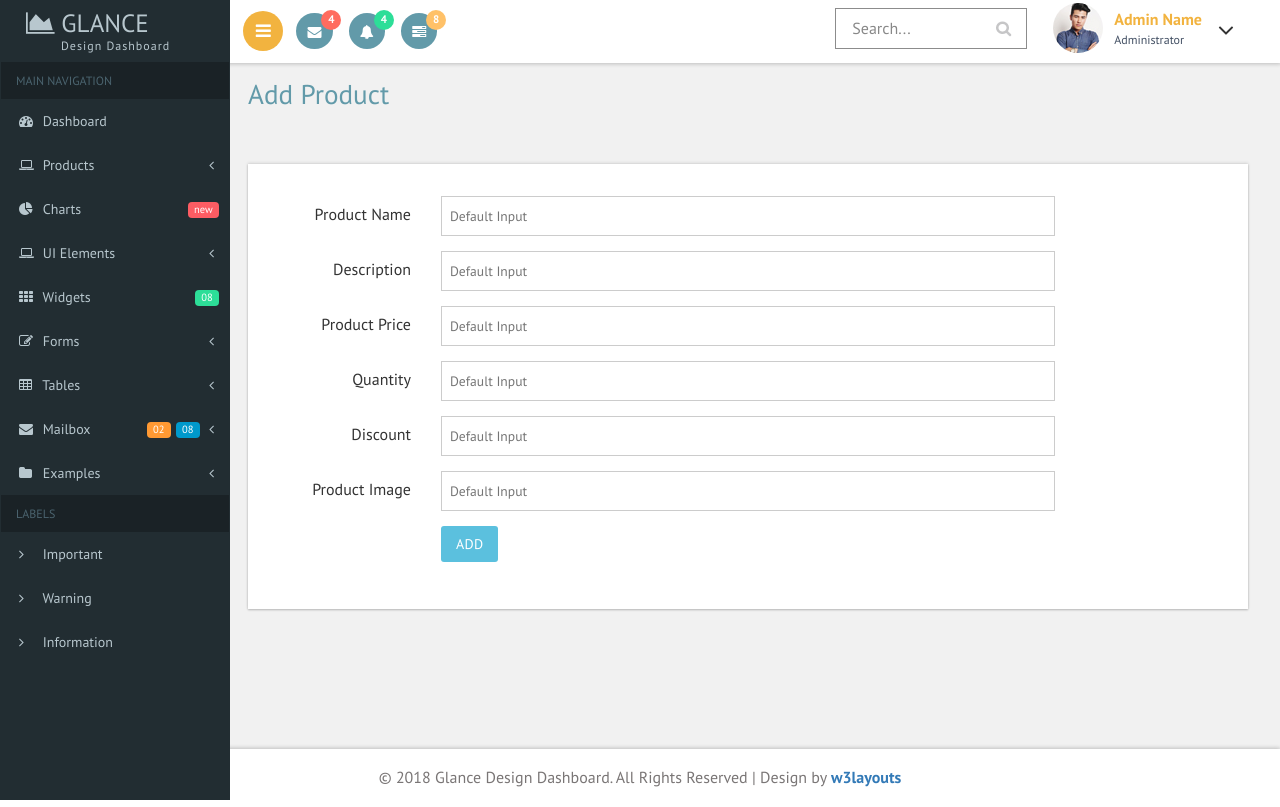
After one commit to ankitpatelcs/KrupaliBatch, a Django app: template Django/seller/templates/seller-addproduct.html in a window 1280 px wide. The commit adds this page. Run offline with Django 4.2, Linux system fonts and the light colour scheme; the template is opened without the code that fills it, so the values that code supplies are empty; some libraries are stand-ins or nearby versions.

Commit message:
add prod

```diff
--- a/Django/seller/admin.py
+++ b/Django/seller/admin.py
@@ -1,8 +1,12 @@
 from django.contrib import admin
 
-from seller.models import Seller
+from seller.models import *
 
 # Register your models here.
 @admin.register(Seller)
 class UserAdmin(admin.ModelAdmin):
     list_display=['name','email','mobile','password','pic']
+
+@admin.register(Product)
+class UserAdmin(admin.ModelAdmin):
+    list_display= ['name','des','price','quantity','discount','pic','seller','discountedprice']
--- /dev/null
+++ b/Django/seller/templates/seller-addproduct.html
@@ -0,0 +1,58 @@
+{% extends 'seller-header.html' %}
+{% load static %}
+
+{% block content %}
+<div class="forms">
+    <h2 class="title1">Add Product</h2>
+    <div class="row">
+        <div class="form-three widget-shadow">
+            <form class="form-horizontal" method="post">
+                {% csrf_token %}
+                <div class="form-group">
+                    <label for="focusedinput" class="col-sm-2 control-label">Product Name</label>
+                    <div class="col-sm-8">
+                        <input type="text" class="form-control1" id="focusedinput" name="pname" placeholder="Default Input">
+                    </div>
+                </div>
+                <div class="form-group">
+                    <label for="focusedinput" class="col-sm-2 control-label">Description</label>
+                    <div class="col-sm-8">
+                        <input type="text" class="form-control1" id="focusedinput" name="desc" placeholder="Default Input">
+                    </div>
+                </div>
+                <div class="form-group">
+                    <label for="focusedinput" class="col-sm-2 control-label">Product Price</label>
+                    <div class="col-sm-8">
+                        <input type="text" class="form-control1" id="focusedinput" name="price" placeholder="Default Input">
+                    </div>
+                </div>
+                <div class="form-group">
+                    <label for="focusedinput" class="col-sm-2 control-label">Quantity</label>
+                    <div class="col-sm-8">
+                        <input type="text" class="form-control1" id="focusedinput" name="quantity" placeholder="Default Input">
+                    </div>
+                </div>
+                <div class="form-group">
+                    <label for="focusedinput" class="col-sm-2 control-label">Discount</label>
+                    <div class="col-sm-8">
+                        <input type="text" class="form-control1" id="focusedinput" name="discount" placeholder="Default Input">
+                    </div>
+                </div>
+                <div class="form-group">
+                    <label for="focusedinput" class="col-sm-2 control-label">Product Image</label>
+                    <div class="col-sm-8">
+                        <input type="text" class="form-control1" id="focusedinput" name="img" placeholder="Default Input">
+                    </div>
+                </div>
+                <div class="form-group">
+                    <label for="inputPassword" class="col-sm-2 control-label"></label>
+                    <div class="col-sm-8">
+                        <input type="submit" class="btn btn-info" value="Add">
+                    </div>
+                </div>
+
+            </form>
+        </div>
+    </div>
+</div>
+{% endblock %}
--- a/Django/seller/templates/seller-header.html
+++ b/Django/seller/templates/seller-header.html
@@ -64,19 +64,19 @@ SmartPhone Compatible web template, free WebDesigns for Nokia, Samsung, LG, Sony
 						<ul class="sidebar-menu">
 							<li class="header">MAIN NAVIGATION</li>
 							<li class="treeview">
-								<a href="index.html">
+								<a href="{% url 'index' %}">
 									<i class="fa fa-dashboard"></i> <span>Dashboard</span>
 								</a>
 							</li>
 							<li class="treeview">
 								<a href="#">
 									<i class="fa fa-laptop"></i>
-									<span>Components</span>
+									<span>Products</span>
 									<i class="fa fa-angle-left pull-right"></i>
 								</a>
 								<ul class="treeview-menu">
-									<li><a href="grids.html"><i class="fa fa-angle-right"></i> Grids</a></li>
-									<li><a href="media.html"><i class="fa fa-angle-right"></i> Media Css</a></li>
+									<li><a href="{% url 'addproduct' %}"><i class="fa fa-angle-right"></i> Add Product</a></li>
+									<li><a href="{% url 'manageproduct' %}"><i class="fa fa-angle-right"></i> Manage Products</a></li>
 								</ul>
 							</li>
 							<li class="treeview">
--- a/Django/seller/urls.py
+++ b/Django/seller/urls.py
@@ -5,4 +5,6 @@ from . import views
 urlpatterns = [
     path('',views.seller_login,name='login'),
     path('index/',views.seller_index,name='index'),
+    path('addproduct/',views.seller_addproduct,name='addproduct'),
+    path('manageproduct/',views.manageproduct,name='manageproduct'),
 ]
```
Also changed, not shown: Django/seller/models.py (+13 -0 lines), Django/seller/templates/seller-manageproduct.html (added, +34 -0 lines), Django/seller/views.py (+21 -3 lines), Django/db.sqlite3, Django/seller/migrations/0002_product.py (added).
